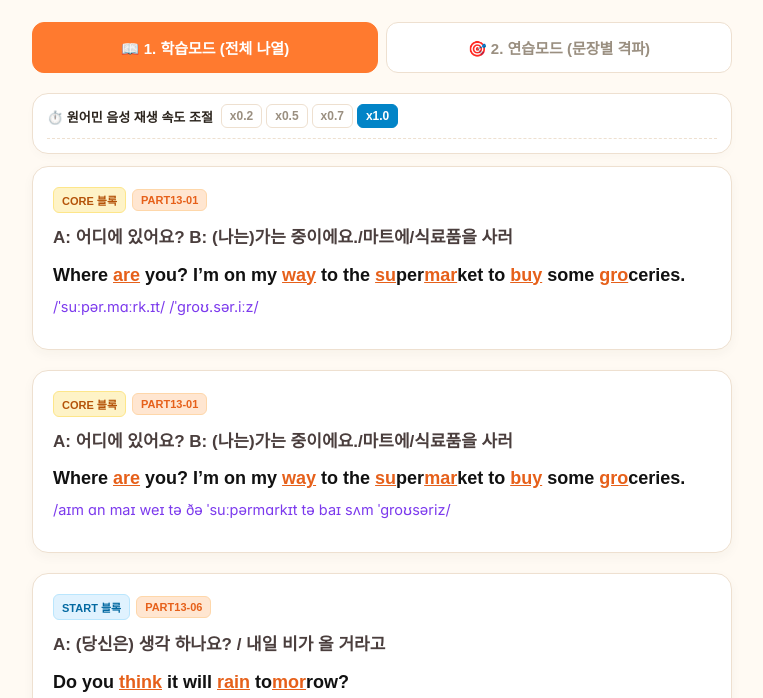
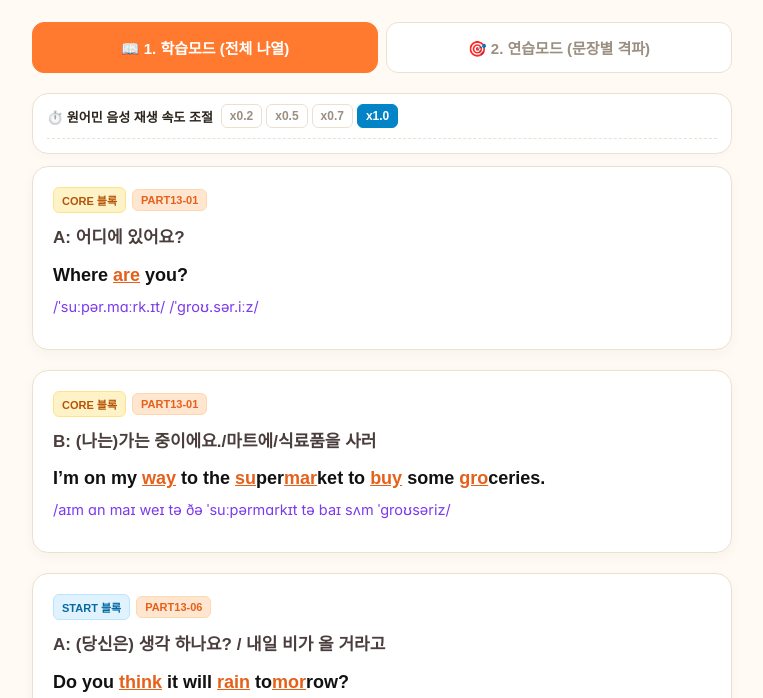
Before and after one commit to toteexox/soriblock, a plain HTML site: page index.html in a window 1280 px wide. Shown: the part 87-785 px from the top of the page, without its empty margins (258-1021 px from the left). Drawn offline with Linux system fonts and the light colour scheme.

Commit message:
Update index.html

```diff
--- a/index.html
+++ b/index.html
@@ -214,8 +214,8 @@
 <script>
 // 제공해주신 마커 이미지 시간대 기준으로 100% 매칭 완료된 데이터 영역입니다.
 const DATA = [
-  { id: "PART13-01", originalIdx: 0, type: "CORE", kr: "A: 어디에 있어요?\nB: (나는)가는 중이에요./마트에/식료품을 사러", en: "Where **are** you?\nI’m on my **way** to the **su**per**mar**ket to **buy** some **gro**ceries.", ipa: "/ˈsuːpər.mɑːrk.ɪt/ /ˈɡroʊ.sər.iːz/", start: 0.000, end: 2.080 },
-  { id: "PART13-01", originalIdx: 1, type: "CORE", kr: "A: 어디에 있어요?\nB: (나는)가는 중이에요./마트에/식료품을 사러", en: "Where **are** you?\nI’m on my **way** to the **su**per**mar**ket to **buy** some **gro**ceries.", ipa: "/aɪm ɑn maɪ weɪ tə ðə ˈsuːpərmɑrkɪt tə baɪ sʌm ˈɡroʊsəriz/", start: 2.080, end: 7.010 },
+  { id: "PART13-01", originalIdx: 0, type: "CORE", kr: "A: 어디에 있어요?", en: "Where **are** you?", ipa: "/ˈsuːpər.mɑːrk.ɪt/ /ˈɡroʊ.sər.iːz/", start: 0.000, end: 2.080 },
+  { id: "PART13-01", originalIdx: 1, type: "CORE", kr: "B: (나는)가는 중이에요./마트에/식료품을 사러", en: "I’m on my **way** to the **su**per**mar**ket to **buy** some **gro**ceries.", ipa: "/aɪm ɑn maɪ weɪ tə ðə ˈsuːpərmɑrkɪt tə baɪ sʌm ˈɡroʊsəriz/", start: 2.080, end: 7.010 },
   { id: "PART13-06", originalIdx: 2, type: "START", kr: "A: (당신은) 생각 하나요? / 내일 비가 올 거라고", en: "Do you **think** it will **rain** to**mor**row?", ipa: "/təˈmɑr·oʊ/", start: 7.010, end: 10.130 },
   { id: "PART13-06", originalIdx: 3, type: "START", kr: "B: 가능성이 높아요. / 비가 올 / 만약 기온이 내려간다면 / 오늘 밤에", en: "It’s **like**ly to **rain** if the **tem**pe**ra**ture **drops** to**night**.", ipa: "/ˈtem·pər·ə·tʃər/ /tɛmprəʧər/", start: 10.140, end: 14.180 },
   { id: "PART13-09", originalIdx: 4, type: "START", kr: "A: (당신은) 올 수 있나요/ 공원에/ 내일?", en: "Can you **come** to the **park** to**mor**row?", ipa: "/kæn ju kʌm tə ðə pɑːrk təˈmɑroʊ?/", start: 14.180, end: 17.230 },
@@ -242,8 +242,8 @@ const DATA = [
   { id: "PART24-02", originalIdx: 25, type: "START", kr: "내가 알았을 때 / 그녀가 임신했다는 것을, 나는 전혀 몰랐어요 / 어떻게 반응해야 할지를", en: "**When** I **found** out that she was **preg**nant, I **had** **no** i**de**a **how** to re**act**.", ipa: "/wen aɪ faʊnd aʊt ðæt ʃi wəz ˈpreɡnənt, aɪ hæd noʊ aɪˈdiə haʊ tə riˈækt/", start: 92.220, end: 98.060 },
   { id: "PART24-05", originalIdx: 26, type: "START", kr: "A : (너) 왜 나에게 전화 했어? / 그렇게 일찍 / 오늘 아침에", en: "**Why** did you **call** me **so** **ear**ly this **mor**ning?", ipa: "/waɪ dɪd jʊ kɔːl mi soʊ ˈɜːrli ðɪs ˈmɔːrnɪŋ?/", start: 98.060, end: 101.070 },
   { id: "PART24-05", originalIdx: 27, type: "START", kr: "B : (나는) 단지 원했을 뿐이야. / 생일 축하하기를 / 다른 누군가 하기 전에 (다른 누구보다 먼저)", en: "I **just** **wan**ted to **wish** you a **ha**ppy **birth**day be**fore** **a**nyone **else** **did**.", ipa: "/ ʤʌst ˈwɔntɪd tu /", start: 101.070, end: 106.010 },
-  { id: "PART34-01", originalIdx: 28, type: "START", kr: "A: 왜 그가 / 청소하고 있어요 / 집을?\nB: 그의 엄마가 / 청소하게 했어요 / 저녁 전에", en: "**Why** is he **clean**ing the **house**?\nHis **mom** **made** him **clean** it be**fore** **din**ner.", ipa: "/waɪ ɪz hi ˈkliːnɪŋ ðə haʊs?/", start: 106.010, end: 108.050 },
-  { id: "PART34-01", originalIdx: 29, type: "START", kr: "A: 왜 그가 / 청소하고 있어요 / 집을?\nB: 그의 엄마가 / 청소하게 했어요 / 저녁 전에", en: "**Why** is he **clean**ing the **house**?\nHis **mom** **made** him **clean** it be**fore** **din**ner.", ipa: "/hɪz mɑm meɪd hɪm kliːn ɪt bɪˈfɔːr ˈdɪnər/", start: 108.050, end: 111.130 },
+  { id: "PART34-01", originalIdx: 28, type: "START", kr: "A: 왜 그가 / 청소하고 있어요 / 집을?", en: "**Why** is he **clean**ing the **house**?", ipa: "/waɪ ɪz hi ˈkliːnɪŋ ðə haʊs?/", start: 106.010, end: 108.050 },
+  { id: "PART34-01", originalIdx: 29, type: "START", kr: "B: 그의 엄마가 / 청소하게 했어요 / 저녁 전에", en: "His **mom** **made** him **clean** it be**fore** **din**ner.", ipa: "/hɪz mɑm meɪd hɪm kliːn ɪt bɪˈfɔːr ˈdɪnər/", start: 108.050, end: 111.130 },
   { id: "PART34-09", originalIdx: 30, type: "START", kr: "A: 써도 될까요 / (당신의) 노트북을?", en: "Can I **use** your **lap**top?", ipa: "/kæn aɪ juːz jɔːr ˈlæptɑp?/", start: 111.130, end: 113.200 },
   { id: "PART34-09", originalIdx: 31, type: "START", kr: "B: 물론이죠, 쓰게 해 줄게요 / (당신의) 업무를 위해.", en: "**Sure**, I’ll **let** you **use** it for your **work**.", ipa: "/ʃʊr, aɪl let ju juːz ɪt fɔːr wɜːrk/", start: 113.200, end: 117.060 },
   { id: "PART37-04", originalIdx: 32, type: "START", kr: "A: (나는) 배가 고파 / 하지만 나는 요리할 기분은 아니야.", en: "I’m **hun**gry, but I **don’t** **feel** like **cook**ing.", ipa: "/aɪm ˈhʌŋɡri, bʌt aɪ doʊnt fiːl laɪk ˈkʊkɪŋ/", start: 117.060, end: 120.120 },
```
